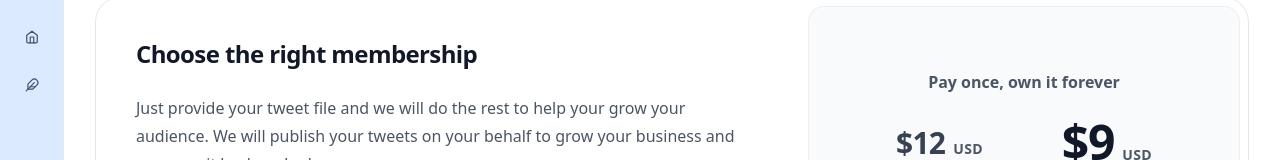
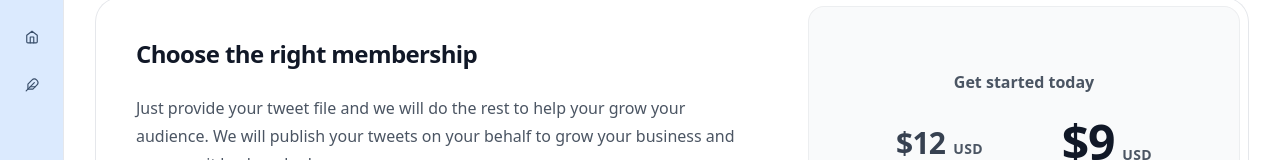
Before and after one commit to abheist/tweetcat-frontend, a Next.js app: page /subscribe in a window 1280 px wide. Shown: the part 338-498 px from the top of the page. Built offline with nearby package versions, Linux system fonts and the light colour scheme.

Commit message:
🏷️ pricing page done

```diff
--- a/src/components/productDisplay.tsx
+++ b/src/components/productDisplay.tsx
@@ -74,7 +74,7 @@ export const ProductDisplay = () => {
                                 className="rounded-2xl bg-gray-50 py-10 text-center ring-1 ring-inset ring-gray-900/5 lg:flex lg:flex-col lg:justify-center lg:py-16">
                                 <div className="mx-auto max-w-xs px-8">
                                     <p className="text-base font-semibold text-gray-600">
-                                        Pay once, own it forever
+                                        Get started today
                                     </p>
                                     <div className={`flex justify-between items-center`}>
                                         <div>
```
